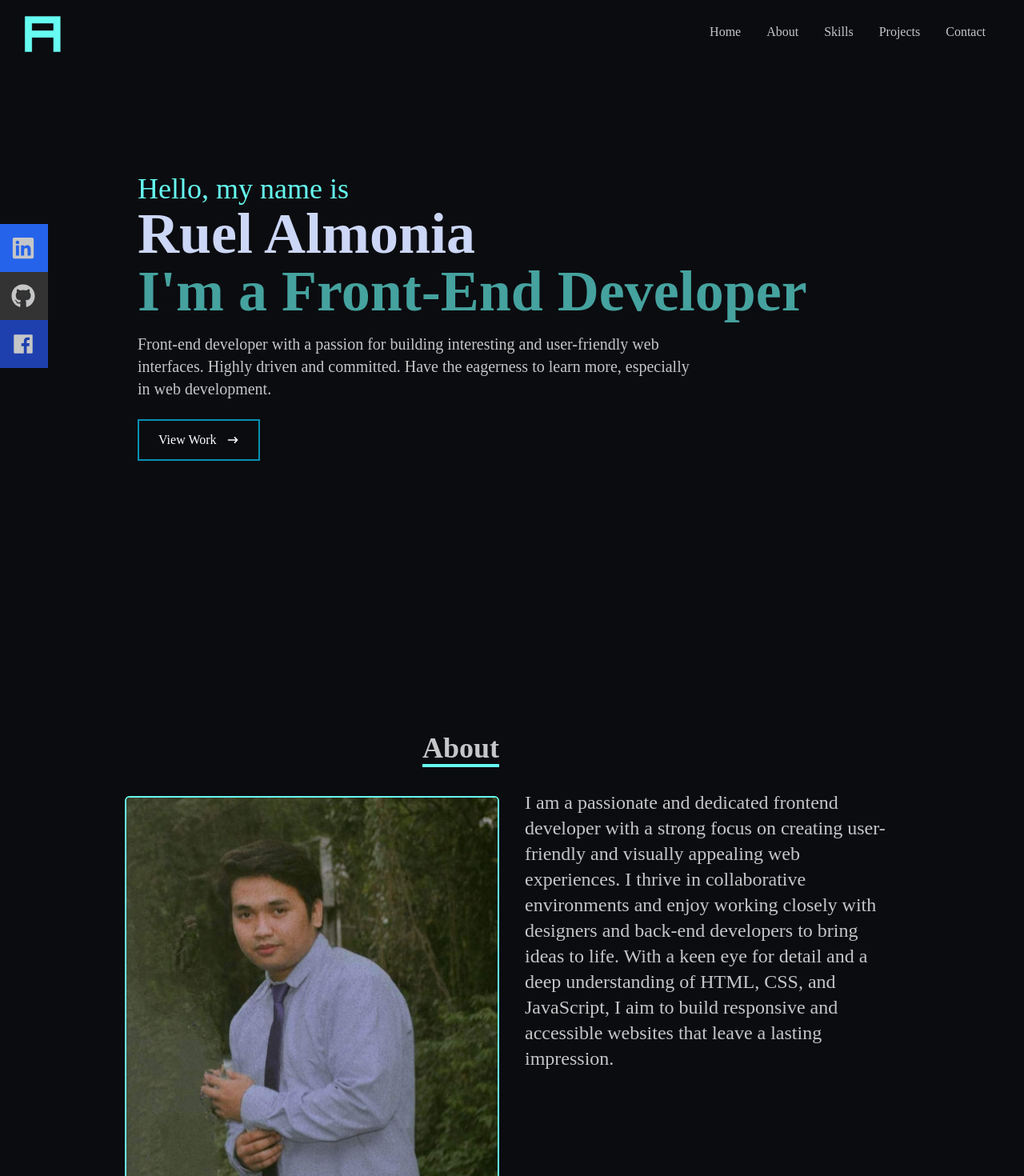
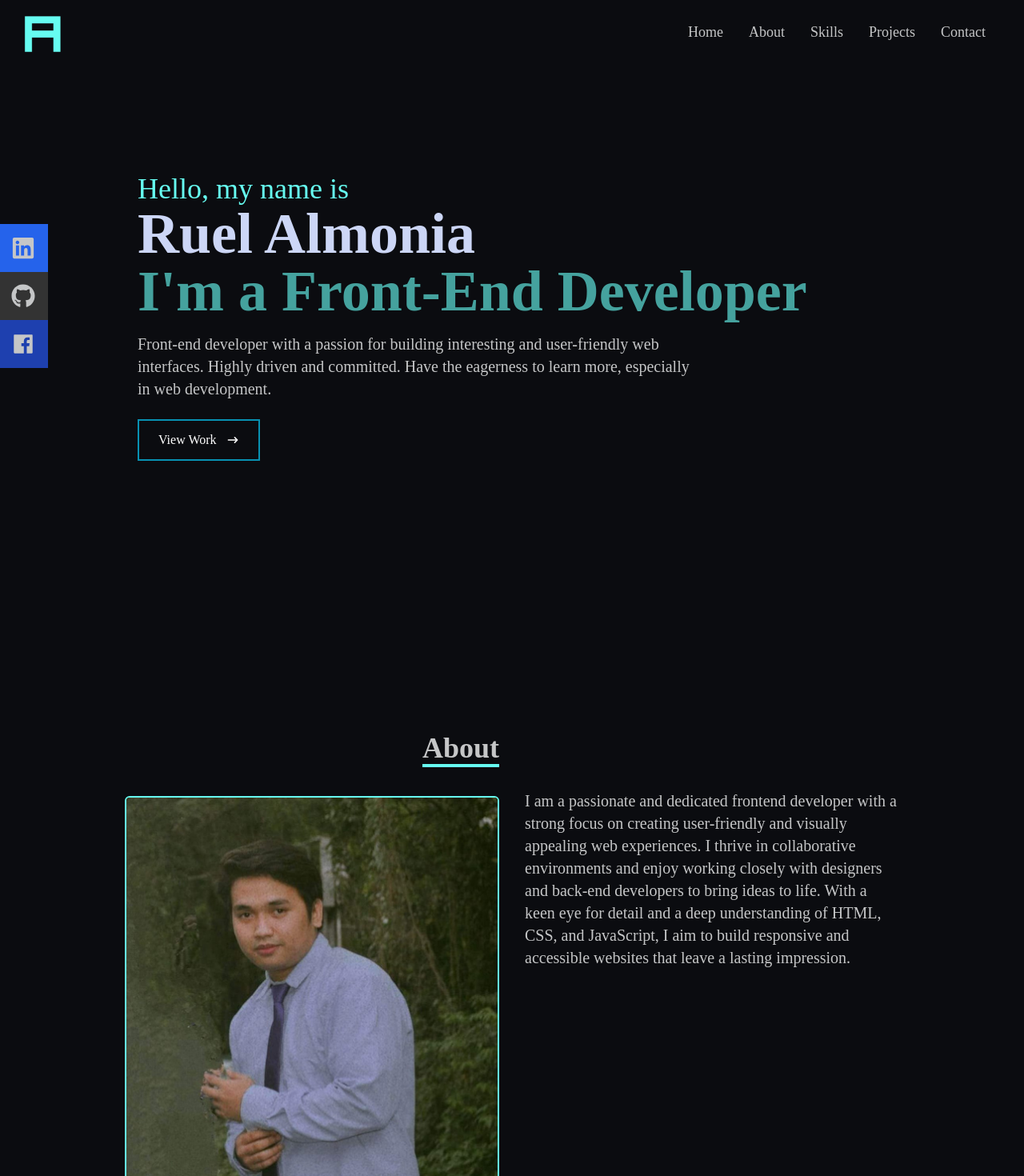
Before and after one commit to Stainzxc/portfolio-react, a React (Vite) app: page / in a window 1280 px wide. Shown: the top 1470 px of the page at 80% size. Built offline with nearby package versions, Linux system fonts and the light colour scheme.

Commit message:
responsive

```diff
--- a/src/components/About.jsx
+++ b/src/components/About.jsx
@@ -18,7 +18,7 @@ export default function About() {
               <img src={profile} alt="profile-picture" className="rounded-md border-2 text-right border-[#66FCF1]"/>
             </div>
             <div>
-              <p className="text-2xl">
+              <p className="text-xl">
                 I am a passionate and dedicated frontend developer with a strong
                 focus on creating user-friendly and visually appealing web
                 experiences. I thrive in collaborative environments and enjoy
--- a/src/components/Navbar.jsx
+++ b/src/components/Navbar.jsx
@@ -19,14 +19,14 @@ export default function Navbar() {
       </div>
 
       {/* menu */}
-      <ul className="md:flex hidden px-8">
+      <ul className="md:flex hidden px-8 font-[Raleway] text-lg">
         <li>
-          <Link to="home" smooth={true} duration={500}>
+          <Link to="home" className="" smooth={true} duration={500}>
             Home
           </Link>
         </li>
         <li>
-          <Link to="about" smooth={true} duration={500}>
+          <Link to="about" className="" smooth={true} duration={500}>
             About
           </Link>
         </li>
```
Also changed, not shown: src/assets/img/348432155_152732024440238_1726231073479791659_n.jpg (added).
